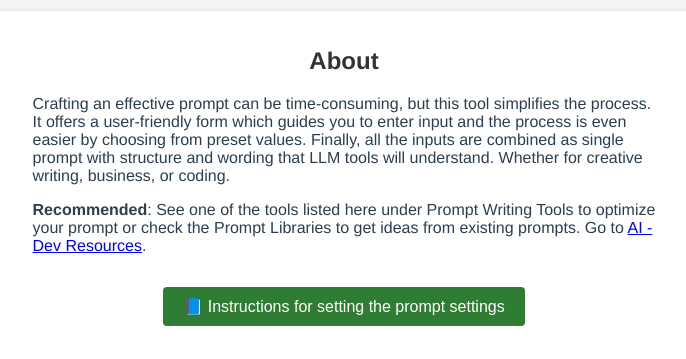
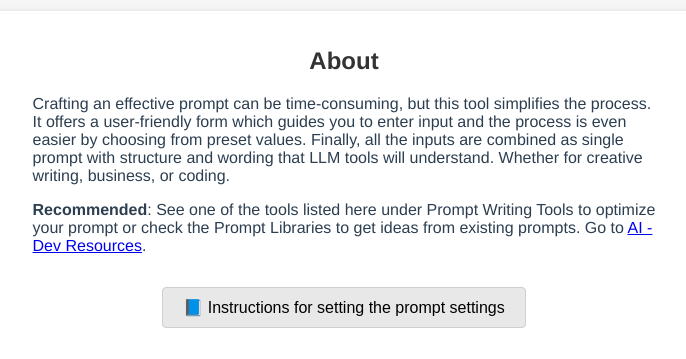
Before and after one commit to MichaelCurrin/easy-prompt, a plain HTML site: page index.html in a window 1280 px wide. Shown: the part 439-798 px from the top of the page, without its empty margins (296-982 px from the left). Drawn offline with nearby package versions, Linux system fonts and the light colour scheme.

Commit message:
update styles.css

```diff
--- a/assets/css/styles.css
+++ b/assets/css/styles.css
@@ -57,17 +57,18 @@ select {
 }
 
 button {
-  background-color: #2e7d32;
-  color: white;
+  background-color: #e8e8e8;
+  color: black;
   padding: 10px 20px;
-  border: none;
+  border: 1px solid #cfcfcf;
   border-radius: 4px;
   cursor: pointer;
   font-size: 16px;
 }
 
 button:hover {
-  background-color: #49913d;
+  background-color: #dedede;
+  border-color: #bdbdbd;
 }
 
 pre {
```
